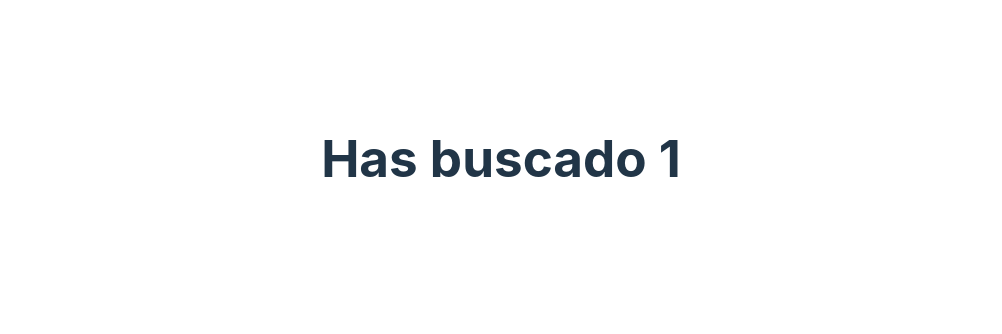
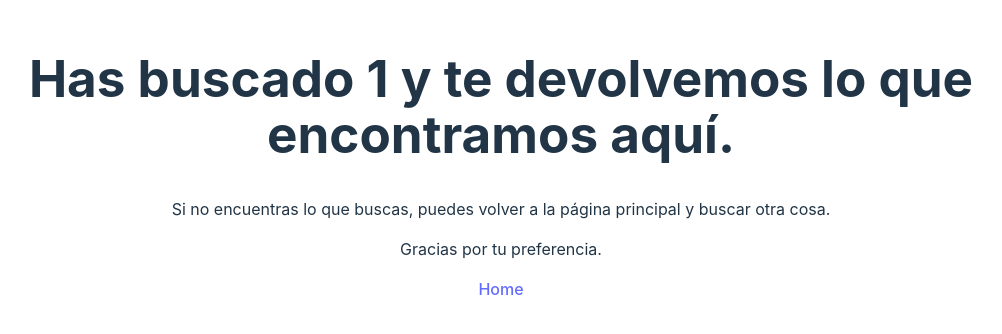
Before and after one commit to PavDev3/react-router, a React (Vite) app: page /search/1 in a window 1280 px wide. Shown: the part 242-576 px from the top of the page, without its empty margins (139-1141 px from the left). Built offline with nearby package versions, Linux system fonts and the light colour scheme.

Commit message:
update searchpage

```diff
--- a/src/Pages/SearchPage.jsx
+++ b/src/Pages/SearchPage.jsx
@@ -1,5 +1,6 @@
 /* eslint-disable react/prop-types */
 import { useEffect } from 'react'
+import { Link } from '../Link'
 
 export default function SearchPage ({ routeParams }) {
   useEffect(() => {
@@ -7,6 +8,11 @@ export default function SearchPage ({ routeParams }) {
   }, [routeParams.query])
 
   return (
-    <h1>Has buscado {routeParams.query}</h1>
+    <>
+      <h1>Has buscado {routeParams.query} y te devolvemos lo que encontramos aquí.</h1>
+      <p>Si no encuentras lo que buscas, puedes volver a la página principal y buscar otra cosa.</p>
+      <p>Gracias por tu preferencia.</p>
+    <Link to="/">Home</Link>
+    </>
   )
 }
```
